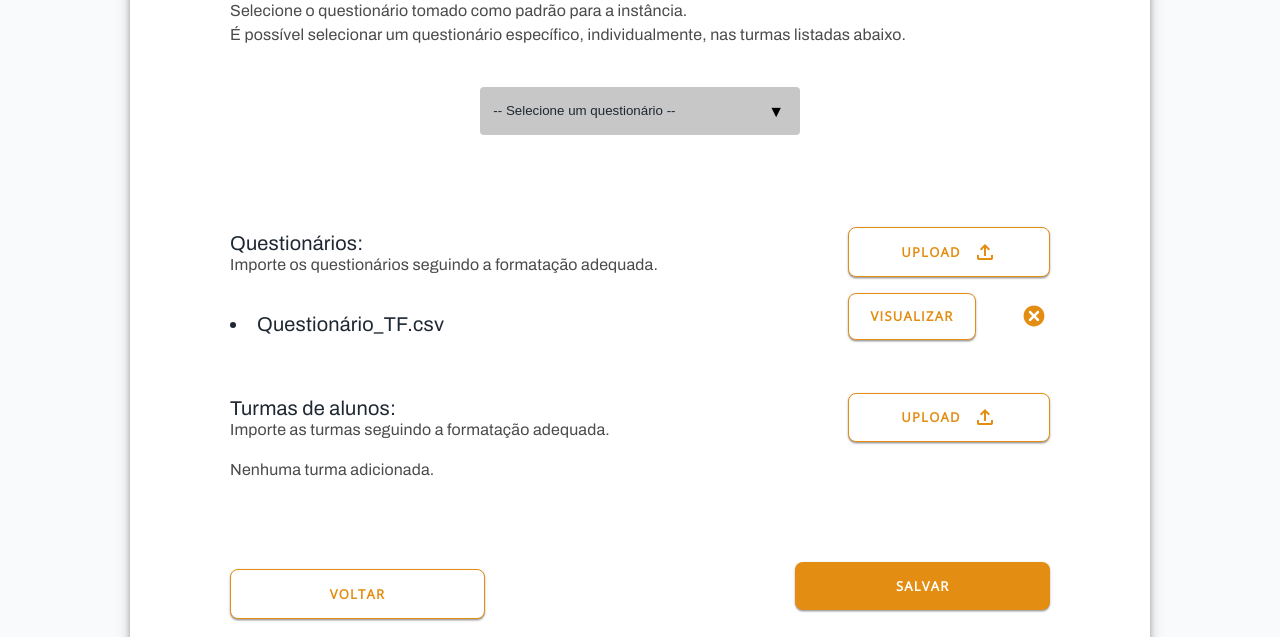
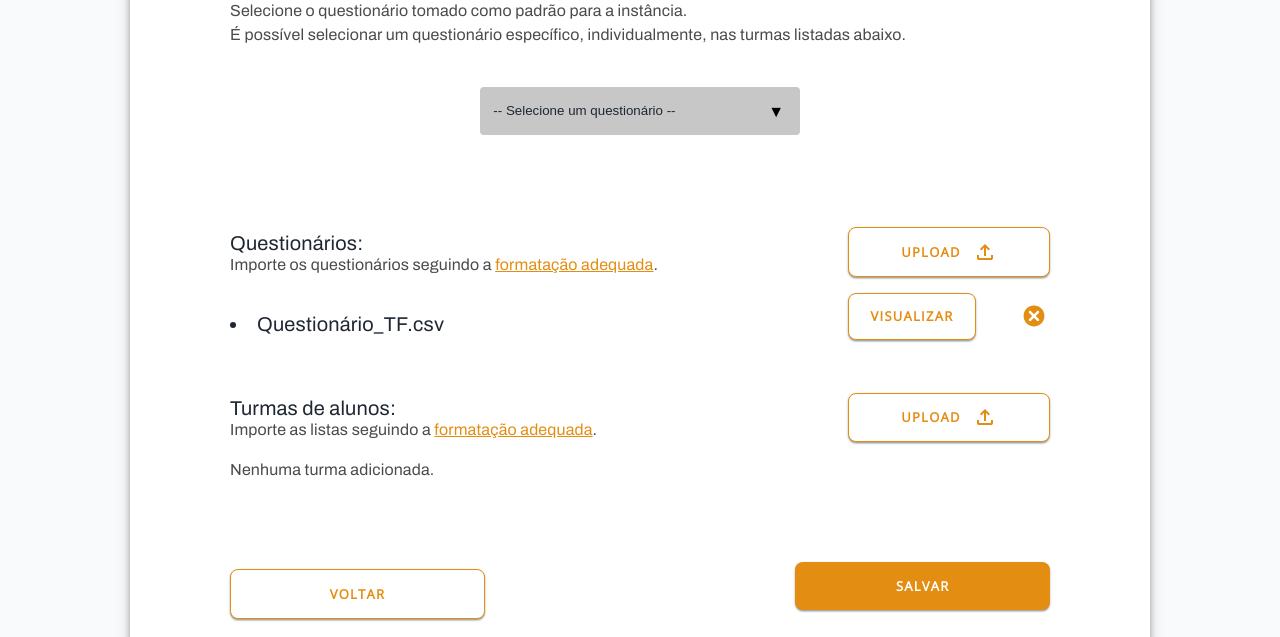
Before and after one commit to douglasluchetti/pub2427-2023, a PHP site: page /views/nova_instancia_2.php in a window 1280 px wide. Shown: the part 697-1334 px from the top of the page. Run offline with PHP 8.4, Linux system fonts and the light colour scheme; a user stored in the database is signed in; data comes from the database, SQL or seed files in the repository; data that the repository does not hold is empty.

Commit message:
Update link_template color and add link to import instructions in nova_instancia_2.php

```diff
--- a/css/styles.css
+++ b/css/styles.css
@@ -178,6 +178,10 @@ button:hover{
 
 .button_negative:hover{
     box-shadow: inset 0px 4px 8px 0px rgba(0, 0, 0, 0.15);
+}
+
+.link_template{
+    color: var(--Primary-Darker);
 }
 
 .button_negative.button_disabled {
--- a/views/nova_instancia_2.php
+++ b/views/nova_instancia_2.php
@@ -77,8 +77,8 @@ $course_info = "Administrador do Sistema - $username";
                     É possível selecionar um questionário específico, individualmente, nas turmas listadas abaixo.
                 </h4>
                 <div class="center">
-                    <form class="select" id="select_instance" method="POST">
-                        <select class="select_instance" name="questionnaire_name" id="instance" required form="criar_instancia">
+                <form class="select" id="select_instance" method="POST">
+                    <select class="select_instance" name="questionnaire_name" id="instance" required form="criar_instancia">
                         <option disabled selected value> -- Selecione um questionário -- </option>
                         <?php
                             $query = "SELECT * FROM `questionnaire-temp`";
@@ -87,17 +87,17 @@ $course_info = "Administrador do Sistema - $username";
                             $result = $stmt->get_result();
                             while ($row = $result->fetch_assoc()) {
                                 $row_text = $row['questionnaire_name'];
-                                echo "<option>$row_text</option>";
+                                echo "<option value=\"$row_text\">$row_text</option>";
                             }
                         ?>
-                        </select>
-                    </form>
-                </div>
+                    </select>
+                </form>
+            </div>
                 <div class="row_content" id="title_buttons">
                     <div>
                         <h3 class="list-tile">Questionários:</h3>
                         <br>
-                        <h4 id="subtitle_index_admin_2">Importe os questionários seguindo a formatação adequada.</h4>
+                        <h4 id="subtitle_index_admin_2">Importe os questionários seguindo a <a class="link_template" href="https://github.com/douglasluchetti/pub2427-2023/wiki/Manual-do-Usu%C3%A1rio#importar-question%C3%A1rios" target="_blank">formatação adequada</a>.</h4>
                     </div>
                     <form id="upload-form" class="upload" action="../controllers/import.php" method="POST" enctype="multipart/form-data">
                         <label for="file-upload" class="button_negative" id="upload_button">
@@ -140,7 +140,7 @@ $course_info = "Administrador do Sistema - $username";
                     <div>
                         <h3 class="list-tile">Turmas de alunos:</h3>
                         <br>
-                        <h4 id="subtitle_index_admin_2">Importe as turmas seguindo a formatação adequada.</h4>
+                        <h4 id="subtitle_index_admin_2">Importe as listas seguindo a <a class="link_template" href="https://github.com/douglasluchetti/pub2427-2023/wiki/Manual-do-Usu%C3%A1rio#importar-lista-de-alunos" target="_blank">formatação adequada</a>.</h4>
                     </div>
                     <form id="upload-form" class="upload" action="../controllers/import.php" method="POST" enctype="multipart/form-data">
                         <label for="file-upload" class="button_negative" id="upload_button">
@@ -200,6 +200,21 @@ $course_info = "Administrador do Sistema - $username";
 </body>
 </html>
 <script>
+    document.addEventListener('DOMContentLoaded', (event) => {
+        const selectElement = document.getElementById('instance');
+
+        // Restaurar a seleção do localStorage
+        const selectedValue = localStorage.getItem('selectedQuestionnaire');
+        if (selectedValue) {
+            selectElement.value = selectedValue;
+        }
+
+        // Armazenar a seleção no localStorage
+        selectElement.addEventListener('change', (event) => {
+            localStorage.setItem('selectedQuestionnaire', event.target.value);
+        });
+    });
+
     document.addEventListener('DOMContentLoaded', function() {
     // Recuperar os valores salvos e preencher os campos
     if (localStorage.getItem('instance_id')) {
--- a/views/visualizar_questionario.php
+++ b/views/visualizar_questionario.php
@@ -169,6 +169,9 @@ $num_questions = 1;
                 $num_questions = $num_questions + 1;
                 }
                 ?>
+            <div class="center">
+                <a class="button_negative" id="survey_negative" href="#" onclick="window.close(); return false;">VOLTAR</a>
+            </div>
             </form>
         </div>
         <div class="footer">
```
